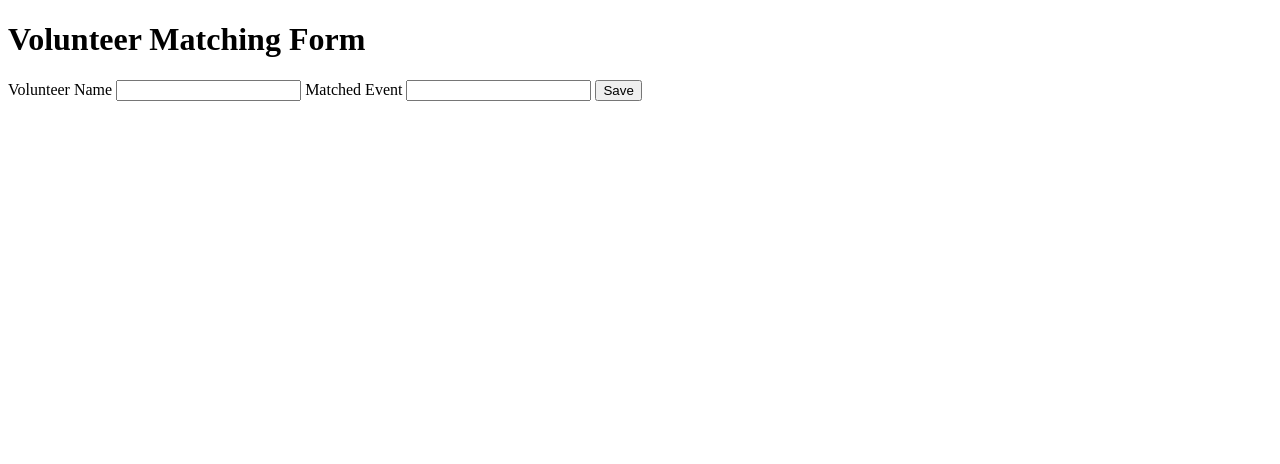
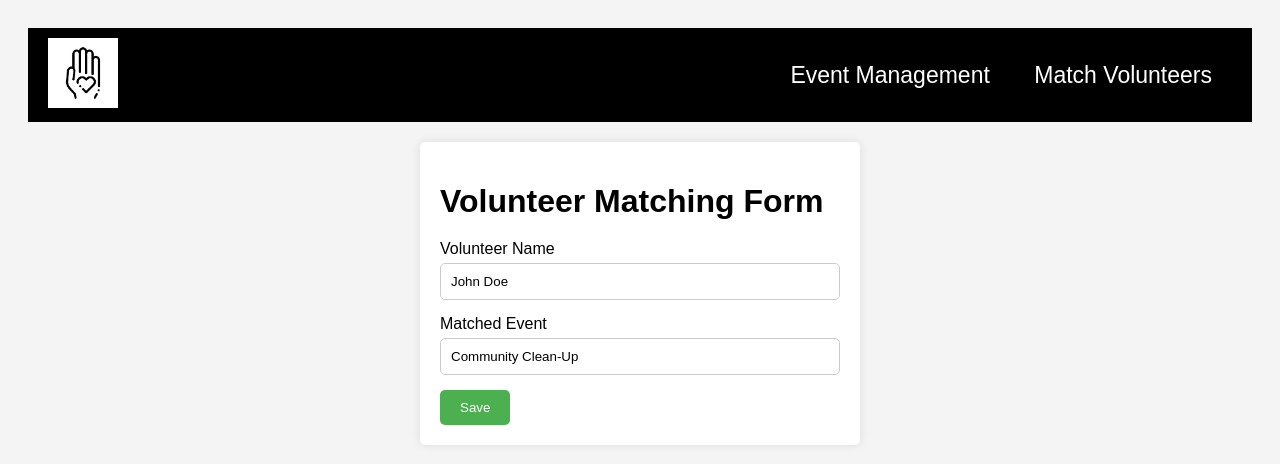
Before and after one commit to Shad0wgale/Software-Design, a plain HTML site: page Volunteer Matching Form/Volunteer Matching.html in a window 1280 px wide. Drawn offline with nearby package versions, Linux system fonts and the light colour scheme.

Commit message:
Added Header
Added Header to pages for admin and volunteer to connect pages together

```diff
--- a/Event Management Form/Event_Management_Form.css
+++ b/Event Management Form/Event_Management_Form.css
@@ -1,3 +1,27 @@
+.header {
+  display: flex;
+  align-items: center;
+  background-color: black;
+  padding: 10px 20px;
+  color: #fff;
+}
+.header img {
+  height: 70px;
+  cursor: pointer;
+}
+.header nav {
+  margin-left: auto;
+}
+.header nav a {
+  color: #fff;
+  text-decoration: none;
+  margin: 0 10px;
+  padding: 10px;
+  font-size: 23px;
+}
+.header nav a:hover {
+  background-color: gray;
+}
 .multi-select {
     display: flex;
     box-sizing: border-box;
--- a/Profile Management/Profile_Management.css
+++ b/Profile Management/Profile_Management.css
@@ -1,3 +1,27 @@
+.header {
+  display: flex;
+  align-items: center;
+  background-color: black;
+  padding: 10px 20px;
+  color: #fff;
+}
+.header img {
+  height: 70px;
+  cursor: pointer;
+}
+.header nav {
+  margin-left: auto;
+}
+.header nav a {
+  color: #fff;
+  text-decoration: none;
+  margin: 0 10px;
+  padding: 10px;
+  font-size: 23px;
+}
+.header nav a:hover {
+  background-color: gray;
+}
 .multi-select {
     display: flex;
     box-sizing: border-box;
--- a/Volunteer History/Volunteer History.css
+++ b/Volunteer History/Volunteer_History.css
@@ -1,3 +1,28 @@
+.header {
+    display: flex;
+    align-items: center;
+    background-color: black;
+    padding: 10px 20px;
+    color: #fff;
+    margin-bottom: 20px;
+  }
+  .header img {
+    height: 70px;
+    cursor: pointer;
+  }
+  .header nav {
+    margin-left: auto;
+  }
+  .header nav a {
+    color: #fff;
+    text-decoration: none;
+    margin: 0 10px;
+    padding: 10px;
+    font-size: 23px;
+  }
+  .header nav a:hover {
+    background-color: gray;
+  }
 body {
     font-family: Arial, sans-serif;
     background-color: #f4f4f4;
--- a/Volunteer Matching Form/Volunteer Matching.css
+++ b/Volunteer Matching Form/Volunteer Matching.css
@@ -1,3 +1,28 @@
+.header {
+  display: flex;
+  align-items: center;
+  background-color: black;
+  padding: 10px 20px;
+  color: #fff;
+  margin-bottom: 20px;
+}
+.header img {
+  height: 70px;
+  cursor: pointer;
+}
+.header nav {
+  margin-left: auto;
+}
+.header nav a {
+  color: #fff;
+  text-decoration: none;
+  margin: 0 10px;
+  padding: 10px;
+  font-size: 23px;
+}
+.header nav a:hover {
+  background-color: gray;
+}
 body {
   font-family: Arial, sans-serif;
   background-color: #f4f4f4;
--- a/Volunteer Matching Form/Volunteer Matching.html
+++ b/Volunteer Matching Form/Volunteer Matching.html
@@ -4,9 +4,18 @@
     <meta charset="utf-8">
     <meta name="viewport" content="width=device-width,minimum-scale=1">
     <title>Volunteer Matching Form</title>
-    <link href="volunteer_matching_form.css" rel="stylesheet" type="text/css">
+    <link href="Volunteer Matching.css" rel="stylesheet" type="text/css">
     <script src="https://code.jquery.com/jquery-3.6.0.min.js"></script>
 </head>
+<header class="header">
+    <a href="/Main/main.html">
+        <img src="Volunteer Logo.png" alt="Logo">
+    </a>
+    <nav>
+        <a href="/Event Management Form/Event_Management_Form.html">Event Management</a>
+        <a href="/Volunteer Matching Form/Volunteer Matching.html">Match Volunteers</a>
+    </nav>
+</header>
 <body>
     <form id="matching-form">
         <h1>Volunteer Matching Form</h1>
@@ -18,6 +27,6 @@
 
         <button type="submit">Save</button>
     </form>
-    <script src="volunteer_matching_form.js"></script>
+    <script src="Volunteer Matching.js"></script>
 </body>
 </html>
```
Also changed, not shown: Event Management Form/Event_Management_Form.html (+10 -1 lines), Profile Management/Profile_Management.html (+9 -0 lines), Volunteer History/Volunteer History.html (+9 -1 lines), Event Management Form/Volunteer Logo.png (added), Main/main.html (added), Profile Management/Volunteer Logo.png (added), Volunteer History/Volunteer Logo.png (added), Volunteer Matching Form/Volunteer Logo.png (added).
